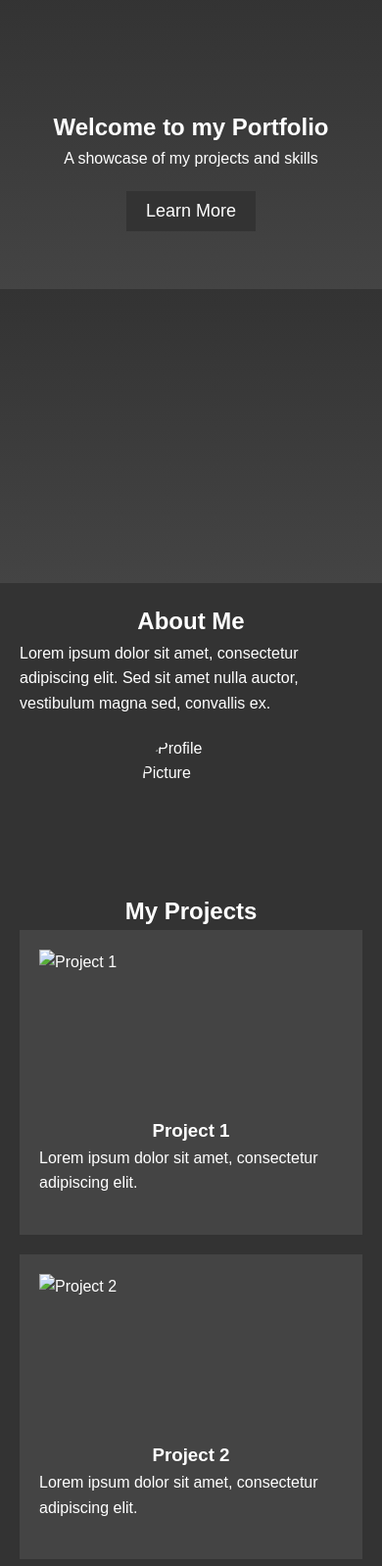
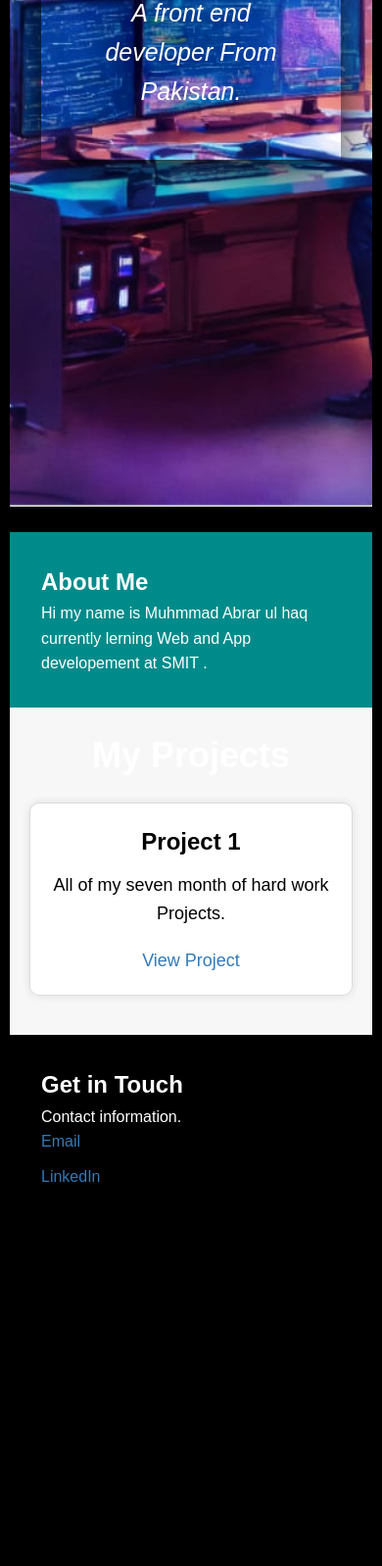
Before and after one commit to MuhammadAbrarulhaq986/Portfolio-Website, a plain HTML site: page index.html in a window 390 px wide. Shown: the part 391-1989 px from the top of the page at 98% size. After the commit the page ends 1656 px from the top, so only its background shows below. Drawn offline with Linux system fonts and the light colour scheme.

Commit message:
some changes to it

```diff
--- a/index.html
+++ b/index.html
@@ -1,88 +1,73 @@
+<!-- index.html -->
 <!DOCTYPE html>
 <html lang="en">
   <head>
     <meta charset="UTF-8" />
     <meta name="viewport" content="width=device-width, initial-scale=1.0" />
-    <title>Portfolio Website</title>
+    <title>My Portfolio Website</title>
     <link rel="stylesheet" href="style.css" />
   </head>
   <body>
     <!-- Navigation Bar -->
-    <nav class="nav-bar">
-      <div class="nav-container">
-        <!-- <a href="#" class="nav-logo">Logo</a> -->
-        <ul class="nav-links">
+    <nav>
+      <ul>
         <li><a href="#home">Home</a></li>
         <li><a href="#about">About</a></li>
         <li><a href="#projects">Projects</a></li>
         <li><a href="#contact">Contact</a></li>
       </ul>
-      </div>
     </nav>
 
-    <!-- Hero Section -->
-    <section class="hero">
-      <div class="hero-container">
-        <h1>Welcome to my Portfolio</h1>
-        <p>A showcase of my projects and skills</p>
-        <button class="hero-btn">Learn More</button>
+    <!-- Home Section -->
+    <section id="home">
+      <div class="overlay">
+        <h1>Welcome to my Portfolio Website</h1>
+        <p><i>A front end developer From Pakistan.</i></p>
       </div>
     </section>
+    <hr />
+    <br />
 
     <!-- About Section -->
-    <section class="about">
-      <div class="about-container">
-        <h2>About Me</h2>
+    <section id="about">
+      <h1>About Me</h1>
       <p>
-          Lorem ipsum dolor sit amet, consectetur adipiscing elit. Sed sit amet
-          nulla auctor, vestibulum magna sed, convallis ex.
+        Hi my name is Muhmmad Abrar ul haq currently lerning Web and App
+        developement at SMIT .
       </p>
-        <img src="profile-pic.jpg" alt="Profile Picture" />
-      </div>
     </section>
 
     <!-- Projects Section -->
-    <section class="projects">
-      <div class="projects-container">
-        <h2>My Projects</h2>
-        <div class="project-grid">
-          <div class="project-card">
-            <img src="project1.jpg" alt="Project 1" />
-            <h3>Project 1</h3>
-            <p>Lorem ipsum dolor sit amet, consectetur adipiscing elit.</p>
-          </div>
-          <div class="project-card">
-            <img src="project2.jpg" alt="Project 2" />
-            <h3>Project 2</h3>
-            <p>Lorem ipsum dolor sit amet, consectetur adipiscing elit.</p>
-          </div>
-          <div class="project-card">
-            <img src="project3.jpg" alt="Project 3" />
-            <h3>Project 3</h3>
-            <p>Lorem ipsum dolor sit amet, consectetur adipiscing elit.</p>
-          </div>
-        </div>
-      </div>
+    <section id="projects">
+      <h1>My Projects</h1>
+      <ul>
+        <li>
+          <h2>Project 1</h2>
+          <p>All of my seven month of hard work Projects.</p>
+          <a
+            href="https://muhammadabrarulhaq986.github.io/SMIT-Full-Stack-Developer-WMA-Batch-11/"
+            target="_blank"
+            >View Project</a
+          >
+        </li>
+        <!-- Add more projects here -->
+      </ul>
     </section>
 
     <!-- Contact Section -->
-    <section class="contact">
-      <div class="contact-container">
-        <h2>Get in Touch</h2>
-        <p>Lorem ipsum dolor sit amet, consectetur adipiscing elit.</p>
-        <form>
-          <input type="text" placeholder="Name" />
-          <input type="email" placeholder="Email" />
-          <textarea placeholder="Message"></textarea>
-          <button class="contact-btn">Send</button>
-        </form>
-      </div>
+    <section id="contact">
+      <h1>Get in Touch</h1>
+      <p>Contact information.</p>
+      <ul>
+        <li><a href="mailto:your_email@example.com">Email</a></li>
+        <li>
+          <a href="https://www.linkedin.com/in/your_linkedin_profile/"
+            >LinkedIn</a
+          >
+        </li>
+        <!-- Add more contact information here -->
+      </ul>
     </section>
-
-    <!-- Footer -->
-    <footer class="footer">
-      <p>&copy; 2023 Portfolio Website</p>
-    </footer>
 
     <script src="script.js"></script>
   </body>
--- a/script.js
+++ b/script.js
@@ -1,9 +1,9 @@
-// Add event listener to hero button
-document.querySelector('.hero-btn').addEventListener('click', function () {
-    alert('Learn More button clicked!');
+// script.js
+// Add event listeners to navigation links
+document.querySelectorAll('nav a').forEach(link => {
+    link.addEventListener('click', event => {
+        event.preventDefault();
+        const targetId = link.getAttribute('href').substring(1);
+        document.getElementById(targetId).scrollIntoView({ behavior: 'smooth' });
+    });
 });
-
-// Add event listener to contact form
-document.querySelector('.contact-btn').addEventListener('click', function () {
-    alert('Contact form submitted!');
-});
--- a/style.css
+++ b/style.css
@@ -9,234 +9,158 @@
 body {
   font-family: Arial, sans-serif;
   line-height: 1.6;
-  color: #fff;
-  background-color: #212121;
-}
-
-h1,
-h2,
-h3,
-h4,
-h5,
-h6 {
-  font-weight: bold;
-  color: #fff;
-}
-
-p {
-  margin-bottom: 20px;
-}
-
-a {
-  text-decoration: none;
-  color: #fff;
-}
-
-a:hover {
-  color: #ccc;
+  color: white;
+  background-color: black;
+  margin: 5px;
+  padding: 5px;
 }
 
 /* Navigation Bar */
 
-.nav-bar {
-  background-color: #333;
-  padding: 20px;
-  display: flex;
-  justify-content: space-between;
-  align-items: center;
+nav {
+  background-color: #33333300;
+  /* padding: 10px; */
+  text-align: center;
+  /* width: 800px; */
+  justify-content: center;
 }
 
-.nav-container {
-  max-width: 1200px;
-  margin: 0 auto;
+nav ul {
+  list-style: none;
+  margin: 0;
+  padding: 10px;
   display: flex;
-  justify-content: space-between;
-  align-items: center;
+  justify-content: center;
+  gap: auto;
 }
 
-.nav-logo {
-  font-size: 24px;
-  font-weight: bold;
+nav li {
   margin-right: 20px;
 }
 
-.nav-links {
-  list-style: none;
-  margin: 0;
-  padding: 0;
-  display: flex;
-}
-
-.nav-links li {
-  margin-right: 20px;
-}
-
-.nav-links a {
+nav a {
+  font-size: 20px;
+  font-weight: bold;
   color: #fff;
+  text-decoration: none;
   transition: color 0.2s ease;
 }
 
-.nav-links a:hover {
+nav a:hover {
   color: #ccc;
 }
 
-/* Hero Section */
+/* Sections */
 
-.hero {
-  background-image: linear-gradient(to bottom, #333, #444);
-  background-size: 100% 300px;
-  background-position: 0% 100%;
-  height: 100vh;
+section {
+  padding: 2em;
+}
+
+section h1 {
+  margin-top: 0;
+}
+
+/* Home Section */
+
+#home {
+  background-image: linear-gradient(to bottom, #333, #666);
+  color: #fff;
   display: flex;
   justify-content: center;
   align-items: center;
-  color: #fff;
+  background-image: url(./image/head.jpeg);
+  background-size: cover;
+  background-position: center;
+  background-repeat: no-repeat;
+  height: 100vh;
+  background-attachment: fixed;
 }
 
-.hero-container {
-  max-width: 1200px;
-  margin: 0 auto;
+#home .overlay {
+  margin-right: auto;
+  margin-bottom: auto;
+  font-size: 25px;
+  width: auto;
+  /* background-color: rgba(0, 0, 0, 0.5); */
+  padding: 2em;
   text-align: center;
-}
 
-.hero-btn {
-  background-color: #333;
-  color: #fff;
-  border: none;
-  padding: 10px 20px;
-  font-size: 18px;
-  cursor: pointer;
-}
-
-.hero-btn:hover {
-  background-color: #444;
+  box-shadow: -5px 10px 50px black;
+  text-shadow: -5px 10px 50px black;
 }
 
 /* About Section */
 
-.about {
-  background-color: #333;
-  padding: 20px;
-}
-
-.about-container {
-  max-width: 1200px;
-  margin: 0 auto;
-  display: flex;
-  flex-direction: column;
-  align-items: center;
-}
-
-.about img {
-  width: 100px;
-  height: 100px;
-  border-radius: 50%;
-  margin-bottom: 20px;
+#about {
+  background-color: darkcyan;
 }
 
 /* Projects Section */
 
-.projects {
-  background-color: #333;
+#projects {
+  background-color: #f7f7f7;
   padding: 20px;
+  text-align: center;
 }
 
-.projects-container {
-  max-width: 1200px;
-  margin: 0 auto;
-  display: flex;
-  flex-direction: column;
-  align-items: center;
+#projects h1 {
+  font-size: 36px;
+  margin-bottom: 20px;
 }
 
-.project-grid {
-  display: grid;
-  grid-template-columns: repeat(3, 1fr);
-  grid-gap: 20px;
+#projects ul {
+  list-style: none;
+  padding: 0;
+  margin: 0;
 }
 
-.project-card {
-  background-color: #444;
+#projects li {
+  color: black;
+  background-color: #fff;
   padding: 20px;
-  display: flex;
-  flex-direction: column;
-  align-items: center;
+  margin-bottom: 20px;
+  border: 1px solid #ddd;
+  border-radius: 10px;
+  box-shadow: 0 0 10px rgba(0, 0, 0, 0.1);
 }
 
-.project-card img {
-  width: 100%;
-  height: 150px;
-  object-fit: cover;
+#projects h2 {
+  font-size: 24px;
+  margin-bottom: 10px;
+}
+
+#projects p {
+  font-size: 18px;
   margin-bottom: 20px;
+}
+
+#projects a {
+  text-decoration: none;
+  color: #337ab7;
+  font-size: 18px;
+}
+
+#projects a:hover {
+  color: #23527c;
 }
 
 /* Contact Section */
 
-.contact {
-  background-color: #333;
-  padding: 20px;
+#contact ul {
+  list-style: none;
+  margin: 0;
+  padding: 0;
 }
 
-.contact-container {
-  max-width: 1200px;
-  margin: 0 auto;
-  display: flex;
-  flex-direction: column;
-  align-items: center;
+#contact li {
+  margin-bottom: 10px;
 }
 
-.contact form {
-  display: flex;
-  flex-direction: column;
-  align-items: center;
+#contact a {
+  text-decoration: none;
+  color: #337ab7;
 }
 
-.contact input,
-.contact textarea {
-  padding: 10px;
-  margin-bottom: 20px;
-  border: none;
-  border-radius: 5px;
+#contact a:hover {
+  color: #23527c;
 }
-
-.contact-btn {
-  background-color: #333;
-  color: #fff;
-  border: none;
-  padding: 10px 20px;
-  font-size: 18px;
-  cursor: pointer;
-}
-
-.contact-btn:hover {
-  background-color: #444;
-}
-
-/* Footer */
-
-.footer {
-  background-color: #333;
-  padding: 10px;
-  text-align: center;
-  color: #fff;
-}
-
-/* Responsive Design */
-
-@media (max-width: 768px) {
-  .nav-links {
-    flex-direction: column;
-  }
-  .nav-links li {
-    margin-right: 0;
-  }
-  .project-grid {
-    grid-template-columns: repeat(2, 1fr);
-  }
-}
-
-@media (max-width: 480px) {
-  .project-grid {
-    grid-template-columns: repeat(1, 1fr);
-  }
-}
```
Also changed, not shown: image/head.jpeg (added), image/headtwo.jpeg (added). Lines whose indentation alone changed are shown as unchanged.
